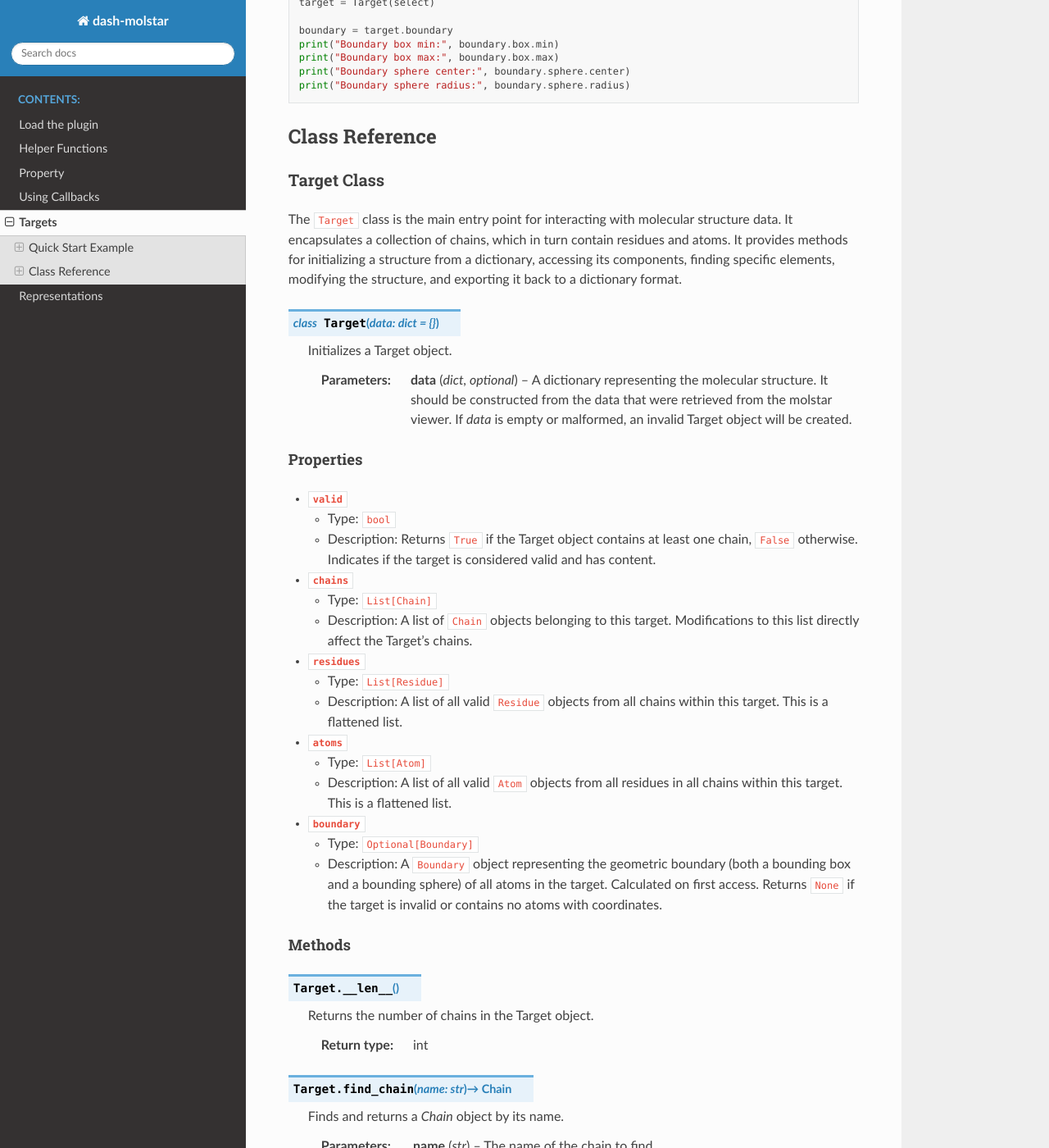
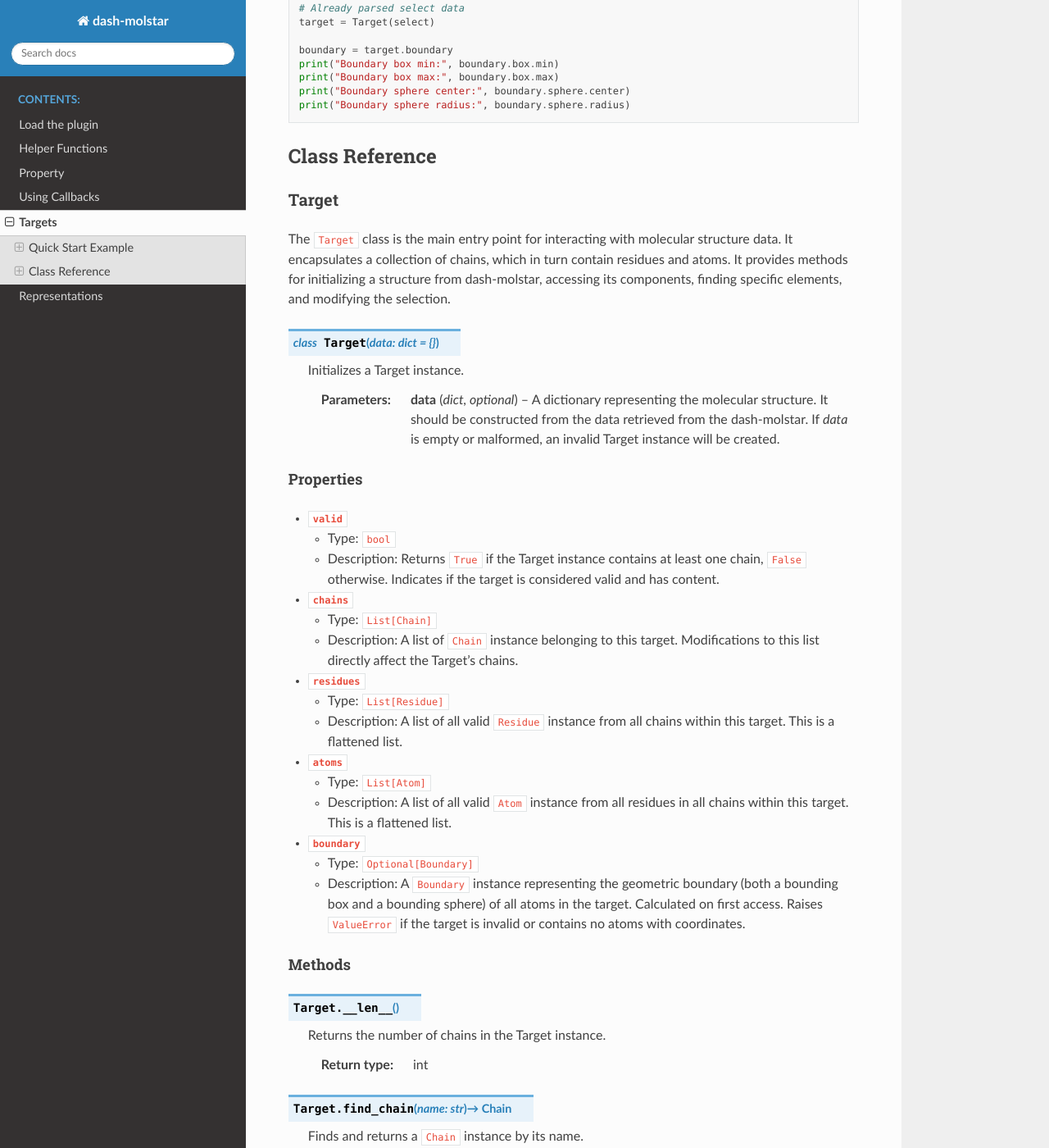
Before and after one commit to everburstSun/dash-molstar, a Sphinx documentation site: the page built from docs/source/targets.md, in a window 1280 px wide and 1400 px high, scrolled down 2169 px. Shown: the whole window at 82% size. Built offline with Sphinx 7.4.7 and the Read the Docs theme 3.1.0, drawn with Linux system fonts in a browser that asks for light colours; pages that are not in the unit, such as notebooks, are missing from menus; some of the changed text lies outside the part shown.

Commit message:
doc update

````diff
--- a/docs/source/targets.md
+++ b/docs/source/targets.md
@@ -17,11 +17,11 @@ Users can easily loop over all the structural elements within one target, and ge
 
 | Member     | Type     | Description                                                                                        |
 | :--------- | :------- | :------------------------------------------------------------------------------------------------- |
-| `valid`    | `bool` | `True` if the Target object contains at least one chain, `False` otherwise.|
+| `valid`    | `bool` | `True` if the Target instance contains at least one chain, `False` otherwise.|
 | `chains`   | `List[Chain]` | A list of `Chain` objects belonging to this target.|
 | `residues` | `List[Residue]` | A flattened list of all valid `Residue` objects from all chains within this target.|
 | `atoms`    | `List[Atom]` | A flattened list of all valid `Atom` objects from all residues in all chains within this target|
-| `boundary` | `Optional[Boundary]` | A `Boundary` object representing the geometric boundary of all atoms in the target.|
+| `boundary` | `Optional[Boundary]` | A `Boundary` instance representing the geometric boundary of all atoms in the target.|
 
 ## Quick Start Example
 
@@ -109,18 +109,18 @@ print("Boundary sphere radius:", boundary.sphere.radius)
 
 ## Class Reference
 
-### Target Class
+### Target
 
-The `Target` class is the main entry point for interacting with molecular structure data. It encapsulates a collection of chains, which in turn contain residues and atoms. It provides methods for initializing a structure from a dictionary, accessing its components, finding specific elements, modifying the structure, and exporting it back to a dictionary format.
+The `Target` class is the main entry point for interacting with molecular structure data. It encapsulates a collection of chains, which in turn contain residues and atoms. It provides methods for initializing a structure from dash-molstar, accessing its components, finding specific elements, and modifying the selection.
 
 ```{eval-rst}
 .. py:class:: Target(data: dict = {})
 
-   Initializes a Target object.
+   Initializes a Target instance.
 
    :param data: A dictionary representing the molecular structure.
-                It should be constructed from the data that were retrieved from the molstar viewer.
-                If `data` is empty or malformed, an invalid Target object will be created.
+                It should be constructed from the data retrieved from the dash-molstar.
+                If `data` is empty or malformed, an invalid Target instance will be created.
    :type data: dict, optional
 ```
 
@@ -128,30 +128,30 @@ The `Target` class is the main entry point for interacting with molecular struct
 
 - **`valid`**
   - Type: `bool`
-  - Description: Returns `True` if the Target object contains at least one chain, `False` otherwise. Indicates if the target is considered valid and has content.
+  - Description: Returns `True` if the Target instance contains at least one chain, `False` otherwise. Indicates if the target is considered valid and has content.
 
 - **`chains`**
   - Type: `List[Chain]`
-  - Description: A list of `Chain` objects belonging to this target. Modifications to this list directly affect the Target's chains.
+  - Description: A list of `Chain` instance belonging to this target. Modifications to this list directly affect the Target's chains.
 
 - **`residues`**
   - Type: `List[Residue]`
-  - Description: A list of all valid `Residue` objects from all chains within this target. This is a flattened list.
+  - Description: A list of all valid `Residue` instance from all chains within this target. This is a flattened list.
 
 - **`atoms`**
   - Type: `List[Atom]`
-  - Description: A list of all valid `Atom` objects from all residues in all chains within this target. This is a flattened list.
+  - Description: A list of all valid `Atom` instance from all residues in all chains within this target. This is a flattened list.
 
 - **`boundary`**
   - Type: `Optional[Boundary]`
-  - Description: A `Boundary` object representing the geometric boundary (both a bounding box and a bounding sphere) of all atoms in the target. Calculated on first access. Returns `None` if the target is invalid or contains no atoms with coordinates.
+  - Description: A `Boundary` instance representing the geometric boundary (both a bounding box and a bounding sphere) of all atoms in the target. Calculated on first access. Raises `ValueError` if the target is invalid or contains no atoms with coordinates.
 
 #### Methods
 
 ```{eval-rst}
 .. py:method:: Target.__len__()
 
-   Returns the number of chains in the Target object.
+   Returns the number of chains in the Target instance.
 
    :rtype: int
 ```
@@ -159,18 +159,18 @@ The `Target` class is the main entry point for interacting with molecular struct
 ```{eval-rst}
 .. py:method:: Target.find_chain(name: str) -> Chain
 
-   Finds and returns a `Chain` object by its name.
+   Finds and returns a ``Chain`` instance by its name.
 
    :param name: The name of the chain to find.
    :type name: str
-   :returns: The `Chain` object if found, otherwise an invalid `Chain` object (where `chain.valid` is `False`).
+   :returns: The ``Chain`` instance if found, otherwise an invalid `Chain` instance (where ``chain.valid`` is ``False``).
    :rtype: Chain
 ```
 
 ```{eval-rst}
 .. py:method:: Target.find_residue(chain_name: str, residue_number: int, ins_code: str = "") -> Residue
 
-   Finds and returns a `Residue` object within a specified chain by its number and optional insertion code.
+   Finds and returns a ``Residue`` instance within a specified chain by its number and optional insertion code.
 
    :param chain_name: The name of the chain to search within.
    :type chain_name: str
@@ -178,35 +178,35 @@ The `Target` class is the main entry point for interacting with molecular struct
    :type residue_number: int
    :param ins_code: The insertion code of the residue (optional).
    :type ins_code: str, optional
-   :returns: The `Residue` object if found, otherwise an invalid `Residue` object (where `residue.valid` is `False`).
+   :returns: The ``Residue`` instance if found, otherwise an invalid `Residue` instance (where ``residue.valid`` is ``False``).
    :rtype: Residue
 ```
 
 ```{eval-rst}
 .. py:method:: Target.find_atom(chain_name: str, residue_number: int, atom_name: str, ins_code: str = "") -> Atom
 
-   Finds and returns an `Atom` object within a specified residue of a specified chain.
+   Finds and returns an ``Atom`` instance within a specified residue of a specified chain.
 
-   :param chain_name: The name of the chain.
+   :param chain_name: The name of the chain to search within.
    :type chain_name: str
-   :param residue_number: The number of the residue.
+   :param residue_number: The number of the residue to search within.
    :type residue_number: int
    :param atom_name: The name of the atom.
    :type atom_name: str
    :param ins_code: The insertion code of the residue (optional).
    :type ins_code: str, optional
-   :returns: The `Atom` object if found, otherwise an invalid `Atom` object (where `atom.valid` is `False`).
+   :returns: The ``Atom`` instance if found, otherwise an invalid `Atom` instance (where ``atom.valid`` is ``False``).
    :rtype: Atom
 ```
 
 ```{eval-rst}
 .. py:method:: Target.add_chain(chain_name: str, residues: List = [], auth_name: str = '')
 
-   Adds a new chain to the Target object.
+   Adds a new chain to the Target instance.
 
    :param chain_name: The name for the new chain.
    :type chain_name: str
-   :param residues: A list of residue data dictionaries to initialize the chain with (optional).
+   :param residues: A list of residue data to initialize the chain with (optional). This should be automatically provided when parsing the return data from dash-molstar.
    :type residues: List, optional
    :param auth_name: The authentic name for the new chain (optional). If not provided, `chain_name` is used.
    :type auth_name: str, optional
@@ -215,9 +215,9 @@ The `Target` class is the main entry point for interacting with molecular struct
 ```{eval-rst}
 .. py:method:: Target.remove_chain(chain_name: Union[str, Chain]) -> bool
 
-   Removes a chain from the Target object, either by its name or by providing the `Chain` object itself.
+   Removes a chain from the Target instance, either by its name or by providing the `Chain` instance itself.
 
-   :param chain_name: The name of the chain to remove or the `Chain` object to remove.
+   :param chain_name: The name of the chain to remove or the `Chain` instance to remove.
    :type chain_name: Union[str, Chain]
    :returns: `True` if the chain was successfully removed, `False` otherwise.
    :rtype: bool
@@ -226,25 +226,25 @@ The `Target` class is the main entry point for interacting with molecular struct
 ```{eval-rst}
 .. py:method:: Target.to_dict() -> dict
 
-   Exports the current structure of the Target object (including all its chains, residues, and atoms) to a dictionary.
+   Exports the current structure of the Target instance (including all its chains, residues, and atoms) to a dictionary.
 
-   :returns: A dictionary representation of the Target, suitable for serialization or further processing.
+   :returns: A dictionary representation of the Target. It will be called automatically within helper functions.
    :rtype: dict
 ```
 
 
-### Chain Class
+### Chain
 
 The `Chain` class represents a single chain within a molecular structure, containing a list of residues. It provides methods for accessing and modifying its name, residues, and atoms within those residues.
 
 ```{eval-rst}
 .. py:class:: Chain(chain_name: str = None, residues: List[dict] = [], auth_name: str = '')
 
-   Initializes a Chain object.
+   Initializes a Chain instance. The instance will be valid if it's name is not None.
 
    :param chain_name: The name of the chain (e.g., 'A').
    :type chain_name: str, optional
-   :param residues: A list of dictionaries, where each dictionary represents a residue and its atoms.
+   :param residues: A list of dictionaries, where each dictionary represents a residue and its atoms. This should be automatically provided when parsing the return data from dash-molstar.
    :type residues: List[dict], optional
    :param auth_name: The authentic (author-assigned) name of the chain, if different from `chain_name`.
    :type auth_name: str, optional
@@ -281,20 +281,20 @@ The `Chain` class represents a single chain within a molecular structure, contai
 ```{eval-rst}
 .. py:method:: Chain.find_residue(number: int, ins_code: str = "") -> Residue
 
-   Finds and returns a `Residue` object by its number and optional insertion code.
+   Finds and returns a `Residue` instance by its number and optional insertion code.
 
    :param number: The number of the residue to find.
    :type number: int
    :param ins_code: The insertion code of the residue (optional).
    :type ins_code: str, optional
-   :returns: The `Residue` object if found, otherwise an invalid `Residue` object.
+   :returns: The ``Residue`` instance if found, otherwise an invalid `Residue` instance.
    :rtype: Residue
 ```
 
 ```{eval-rst}
 .. py:method:: Chain.find_atom(residue_number: int, atom_name: str, ins_code: str = "") -> Atom
 
-   Finds and returns an `Atom` object within a specified residue of this chain.
+   Finds and returns an `Atom` instance within a specified residue of this chain.
 
    :param residue_number: The number of the residue.
    :type residue_number: int
@@ -302,7 +302,7 @@ The `Chain` class represents a single chain within a molecular structure, contai
    :type atom_name: str
    :param ins_code: The insertion code of the residue (optional).
    :type ins_code: str, optional
-   :returns: The `Atom` object if found, otherwise an invalid `Atom` object.
+   :returns: The ``Atom`` instance if found, otherwise an invalid `Atom` instance.
    :rtype: Atom
 ```
 
@@ -321,16 +321,14 @@ The `Chain` class represents a single chain within a molecular structure, contai
    :type name: str, optional
    :param atoms: A list of atom data dictionaries to initialize the residue with.
    :type atoms: List[dict], optional
-   :returns: The newly created `Residue` object.
-   :rtype: Residue
 ```
 
 ```{eval-rst}
 .. py:method:: Chain.remove_residue(number: Union[int, Residue], ins_code: str = '') -> bool
 
-   Removes a residue from the chain, either by its number and insertion code or by providing the `Residue` object itself.
+   Removes a residue from the chain, either by its number and insertion code or by providing the `Residue` instance itself.
 
-   :param number: The number of the residue to remove or the `Residue` object.
+   :param number: The number of the residue to remove or the `Residue` instance.
    :type number: Union[int, Residue]
    :param ins_code: The insertion code of the residue (if removing by number).
    :type ins_code: str, optional
@@ -338,14 +336,14 @@ The `Chain` class represents a single chain within a molecular structure, contai
    :rtype: bool
 ```
 
-### Residue Class
+### Residue
 
 The `Residue` class represents a single residue (e.g., an amino acid or nucleotide) within a chain, containing a list of atoms.
 
 ```{eval-rst}
 .. py:class:: Residue(index: int = None, number: int = None, ins_code: str = '', name: str = '', atoms: List[dict] = [])
 
-   Initializes a Residue object.
+   Initializes a Residue instance. The instance will be valid if it's index is not None.
 
    :param index: The index of the residue within its chain.
    :type index: int, optional
@@ -355,7 +353,7 @@ The `Residue` class represents a single residue (e.g., an amino acid or nucleoti
    :type ins_code: str, optional
    :param name: The name of the residue (e.g., 'GLY', 'A').
    :type name: str, optional
-   :param atoms: A list of dictionaries, where each dictionary represents an atom.
+   :param atoms: A list of dictionaries, where each dictionary represents an atom. This should be automatically provided when parsing the return data from dash-molstar.
    :type atoms: List[dict], optional
 ```
 
@@ -393,11 +391,11 @@ The `Residue` class represents a single residue (e.g., an amino acid or nucleoti
 ```{eval-rst}
 .. py:method:: Residue.find_atom(name: str) -> Atom
 
-   Finds and returns an `Atom` object by its name within this residue.
+   Finds and returns an ``Atom`` instance by its name within this residue.
 
    :param name: The name of the atom to find (e.g., 'CA').
    :type name: str
-   :returns: The `Atom` object if found, otherwise an invalid `Atom` object.
+   :returns: The ``Atom`` instance if found, otherwise an invalid `Atom` instance.
    :rtype: Atom
 ```
 
@@ -416,29 +414,27 @@ The `Residue` class represents a single residue (e.g., an amino acid or nucleoti
    :type y: float, optional
    :param z: The z-coordinate of the new atom.
    :type z: float, optional
-   :returns: The newly created `Atom` object.
-   :rtype: Atom
 ```
 
 ```{eval-rst}
 .. py:method:: Residue.remove_atom(name: Union[str, Atom]) -> bool
 
-   Removes an atom from the residue, either by its name or by providing the `Atom` object itself.
+   Removes an atom from the residue, either by its name or by providing the ``Atom`` instance itself.
 
-   :param name: The name of the atom to remove or the `Atom` object.
+   :param name: The name of the atom to remove or the `Atom` instance.
    :type name: Union[str, Atom]
    :returns: `True` if the atom was successfully removed, `False` otherwise.
    :rtype: bool
 ```
 
-### Atom Class
+### Atom
 
 The `Atom` class represents a single atom within a residue, storing its properties like name, index, and coordinates.
 
 ```{eval-rst}
 .. py:class:: Atom(index: int = None, name: str = None, x: float = None, y: float = None, z: float = None)
 
-   Initializes an Atom object.
+   Initializes an Atom instance. The instance will be valid if the atom has a name.
 
    :param index: The index of the atom.
    :type index: int, optional
@@ -475,7 +471,7 @@ The `Atom` class represents a single atom within a residue, storing its properti
 
 ### Boundary, Box, and Sphere Classes
 
-These classes are used to define and calculate the geometric boundaries of a set of atoms. The `Target.boundary` property returns a `Boundary` object.
+These classes are used to define and calculate the geometric boundaries of a set of atoms. The `Target.boundary` property returns a `Boundary` instance.
 
 #### Boundary Class
 
@@ -484,7 +480,7 @@ The `Boundary` class calculates and holds the bounding box and bounding sphere f
 ```{eval-rst}
 .. py:class:: Boundary(coords: np.ndarray = None)
 
-   Initializes a Boundary object.
+   Initializes a Boundary instance.
 
    :param coords: A NumPy array of shape (N, 3) representing N atomic coordinates.
    :type coords: np.ndarray, optional
@@ -494,10 +490,10 @@ The `Boundary` class calculates and holds the bounding box and bounding sphere f
 
 - **`box`**
   - Type: `Optional[Box]`
-  - Description: A `Box` object representing the minimal bounding box enclosing all provided coordinates. `None` if no coordinates were provided.
+  - Description: A `Box` instance representing the minimal bounding box enclosing all provided coordinates. `None` if no coordinates were provided.
 - **`sphere`**
   - Type: `Optional[Sphere]`
-  - Description: A `Sphere` object representing the minimal bounding sphere enclosing all provided coordinates. `None` if no coordinates were provided.
+  - Description: A `Sphere` instance representing the minimal bounding sphere enclosing all provided coordinates. `None` if no coordinates were provided.
 
 #### Box Class
 
@@ -506,7 +502,7 @@ The `Box` class defines an axis-aligned bounding box.
 ```{eval-rst}
 .. py:class:: Box(min_coords: tuple[float, float, float] = None, max_coords: tuple[float, float, float] = None)
 
-   Initializes a Box object.
+   Initializes a Box instance.
 
    :param min_coords: A tuple `(min_x, min_y, min_z)` representing the minimum coordinates of the box.
    :type min_coords: tuple[float, float, float], optional
@@ -534,7 +530,7 @@ The `Box` class defines an axis-aligned bounding box.
 ```{eval-rst}
 .. py:method:: Box.to_sphere() -> Sphere
 
-   Calculates and returns a `Sphere` object that minimally encloses this box.
+   Calculates and returns a `Sphere` instance that minimally encloses this box.
 
    :returns: The bounding sphere.
    :rtype: Sphere
@@ -547,7 +543,7 @@ The `Sphere` class defines a sphere by its center and radius.
 ```{eval-rst}
 .. py:class:: Sphere(center: tuple[float, float, float] = None, radius: float = None)
 
-   Initializes a Sphere object.
+   Initializes a Sphere instance.
 
    :param center: A tuple `(x, y, z)` representing the center of the sphere.
    :type center: tuple[float, float, float], optional
@@ -569,7 +565,7 @@ The `Sphere` class defines a sphere by its center and radius.
 ```{eval-rst}
 .. py:method:: Sphere.to_box() -> Box
 
-   Calculates and returns an axis-aligned `Box` object that minimally encloses this sphere.
+   Calculates and returns an axis-aligned `Box` instance that minimally encloses this sphere.
 
    :returns: The bounding box.
    :rtype: Box
````
Also changed, not shown: other parts of docs/source/targets.md (+1 -1 lines), docs/source/callbacks.md (+2 -2 lines), docs/source/representations.md (+119 -2 lines).
